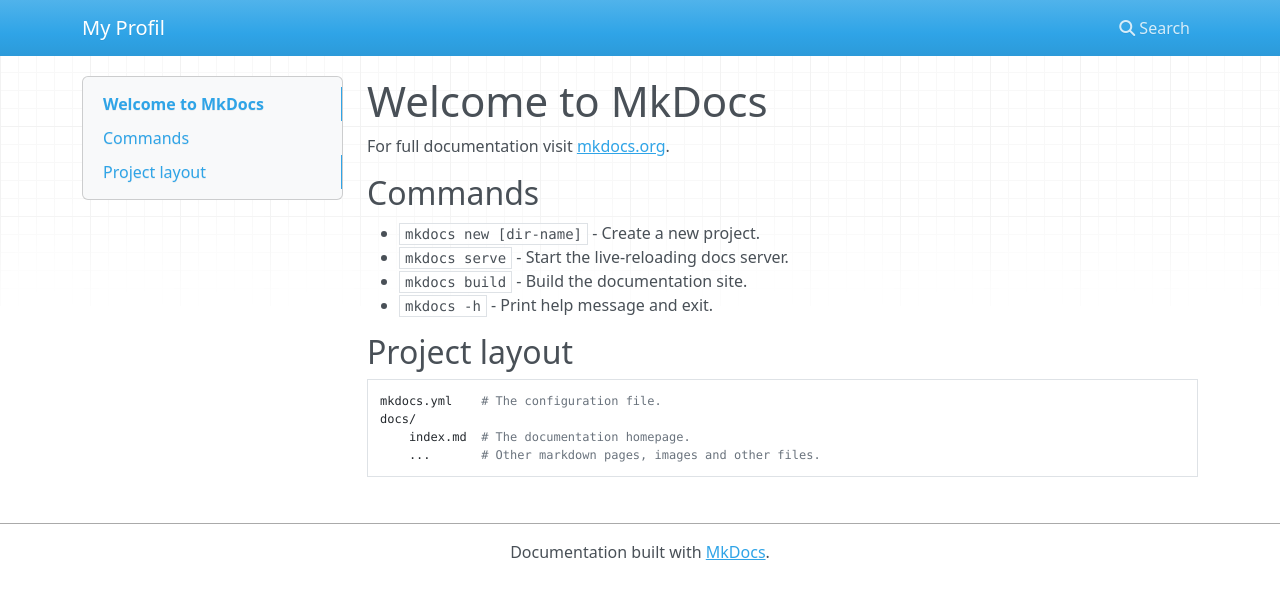
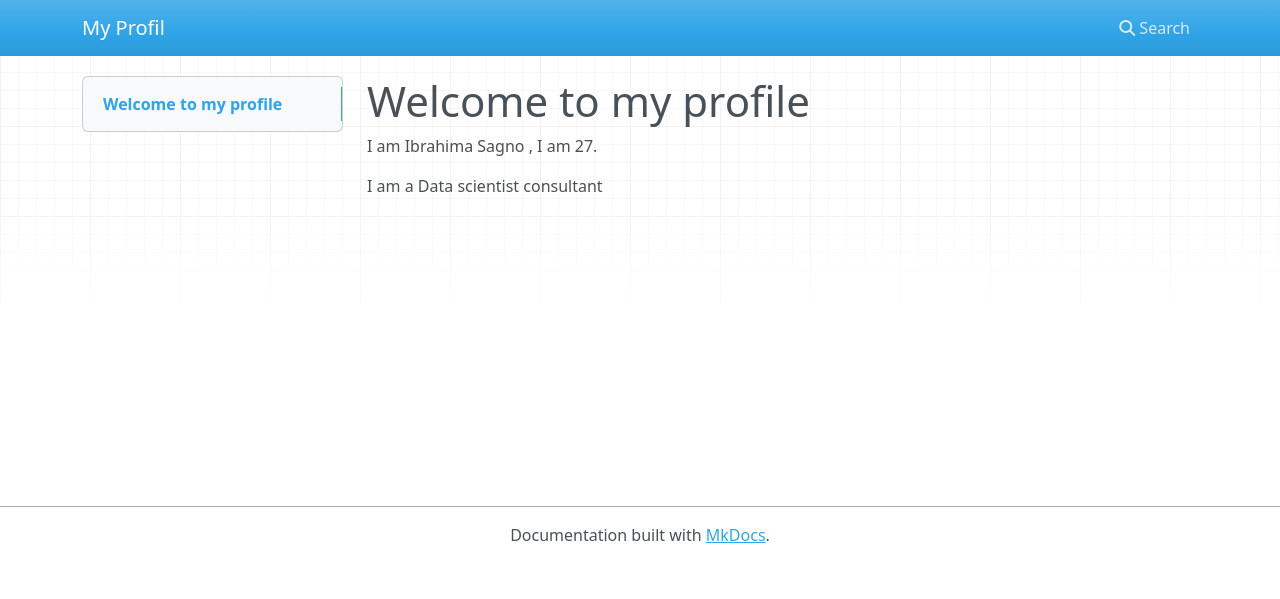
Before and after one commit to ibsagno95/ibsagno95.github.io, an MkDocs documentation site: the page built from docs/index.md, in a window 1280 px wide. Shown: the top 599 px of the page. Built offline with MkDocs 1.6.1, drawn with Linux system fonts in a browser that asks for light colours; nearby versions of some CDN libraries.

Commit message:
new commit 2

```diff
--- a/docs/index.md
+++ b/docs/index.md
@@ -1,17 +1,5 @@
-# Welcome to MkDocs
+# Welcome to my profile
 
-For full documentation visit [mkdocs.org](https://www.mkdocs.org).
+I am Ibrahima Sagno , I am 27.
 
-## Commands
-
-* `mkdocs new [dir-name]` - Create a new project.
-* `mkdocs serve` - Start the live-reloading docs server.
-* `mkdocs build` - Build the documentation site.
-* `mkdocs -h` - Print help message and exit.
-
-## Project layout
-
-    mkdocs.yml    # The configuration file.
-    docs/
-        index.md  # The documentation homepage.
-        ...       # Other markdown pages, images and other files.
+I am a Data scientist consultant
```
